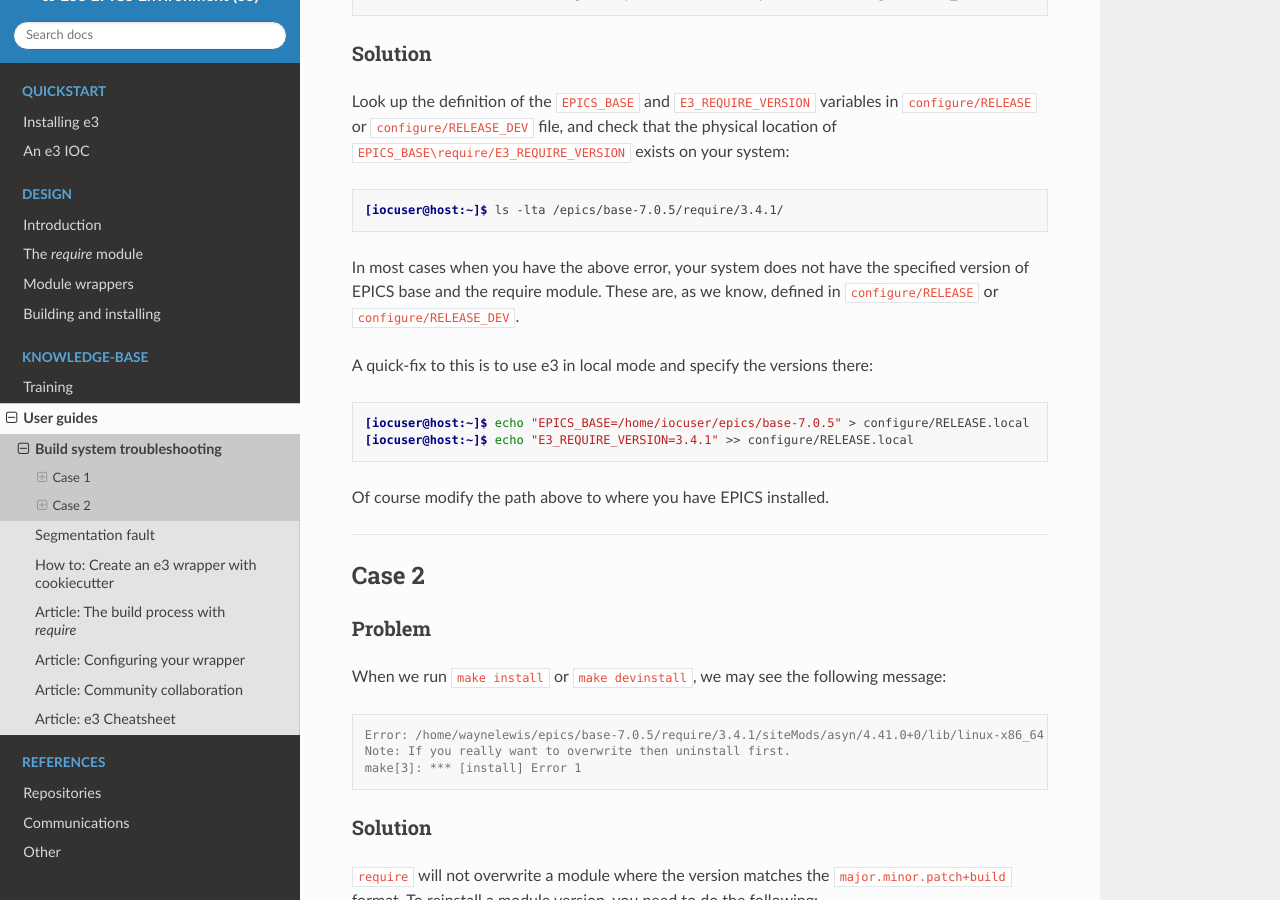
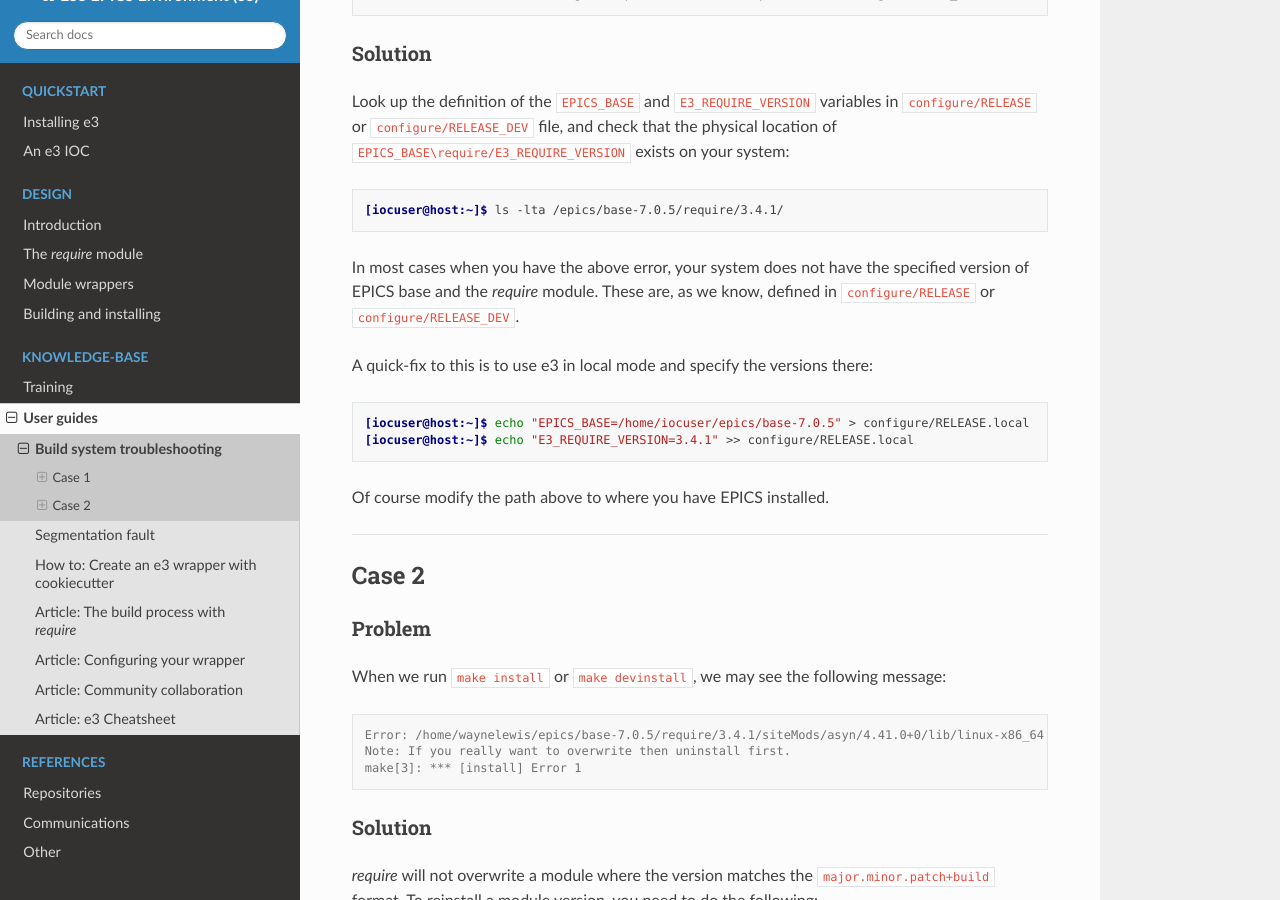
Before and after one commit to ttkorhonen/e3pages, a Sphinx documentation site: the page built from docs/kb/guide/articles/1_build_system_troubleshooting.md, in a window 1280 px wide and 900 px high, scrolled down 399 px. Built offline with Sphinx 7.4.7 and the Read the Docs theme 2.0.0, drawn with Linux system fonts in a browser that asks for light colours.

````diff
--- a/docs/kb/guide/articles/1_build_system_troubleshooting.md
+++ b/docs/kb/guide/articles/1_build_system_troubleshooting.md
@@ -20,7 +20,7 @@ Look up the definition of the `EPICS_BASE` and `E3_REQUIRE_VERSION` variables in
 [iocuser@host:~]$ ls -lta /epics/base-7.0.5/require/3.4.1/
 ```
 
-In most cases when you have the above error, your system does not have the specified version of EPICS base and the require module. These are, as we know, defined in `configure/RELEASE` or `configure/RELEASE_DEV`.
+In most cases when you have the above error, your system does not have the specified version of EPICS base and the _require_ module. These are, as we know, defined in `configure/RELEASE` or `configure/RELEASE_DEV`.
 
 A quick-fix to this is to use e3 in local mode and specify the versions there:
 
@@ -47,7 +47,7 @@ make[3]: *** [install] Error 1
 
 ### Solution
 
-`require` will not overwrite a module where the version matches the `major.minor.patch+build` format. To reinstall a module version, you need to do the following:
+_require_ will not overwrite a module where the version matches the `major.minor.patch+build` format. To reinstall a module version, you need to do the following:
 
 ```console
 $ make uninstall
````
